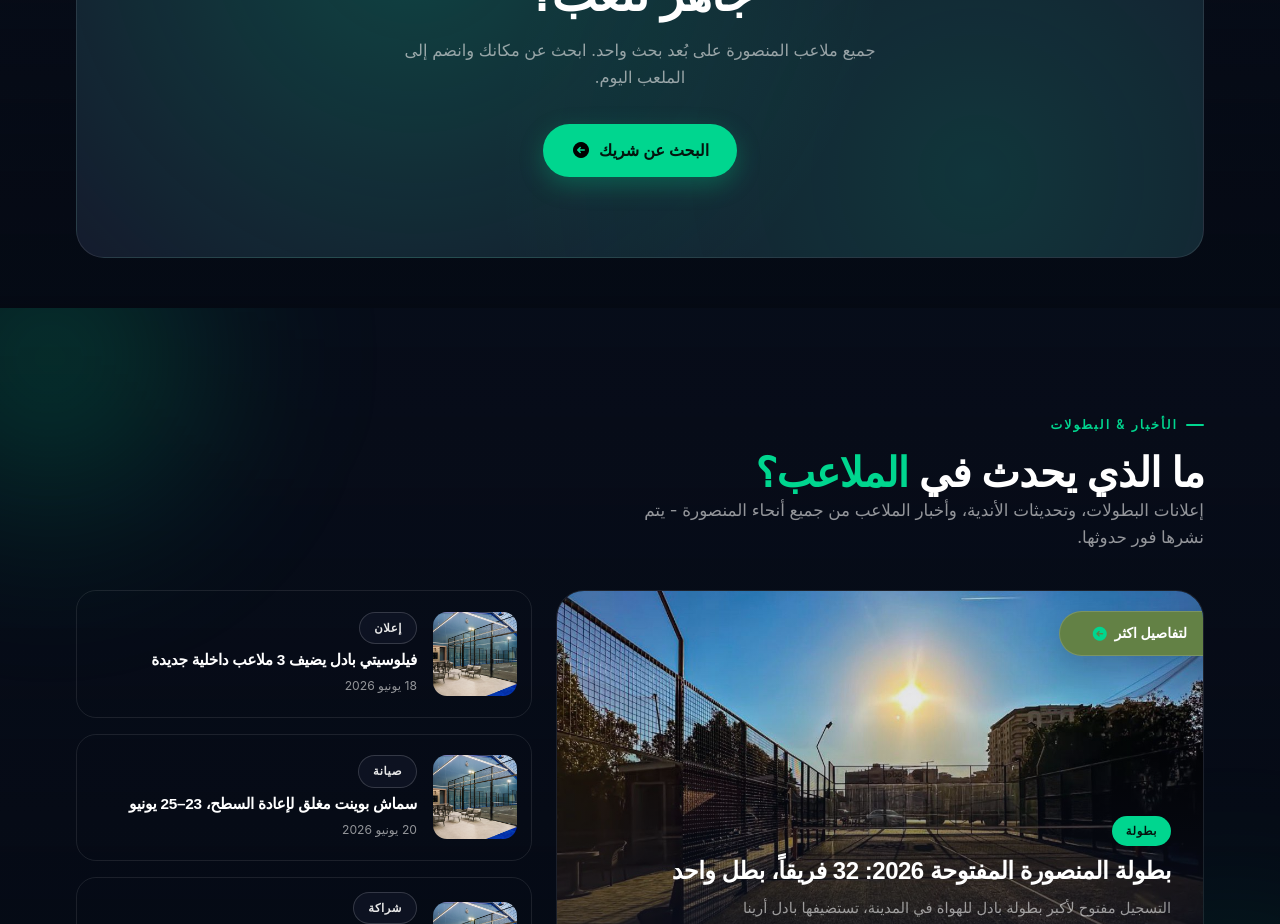
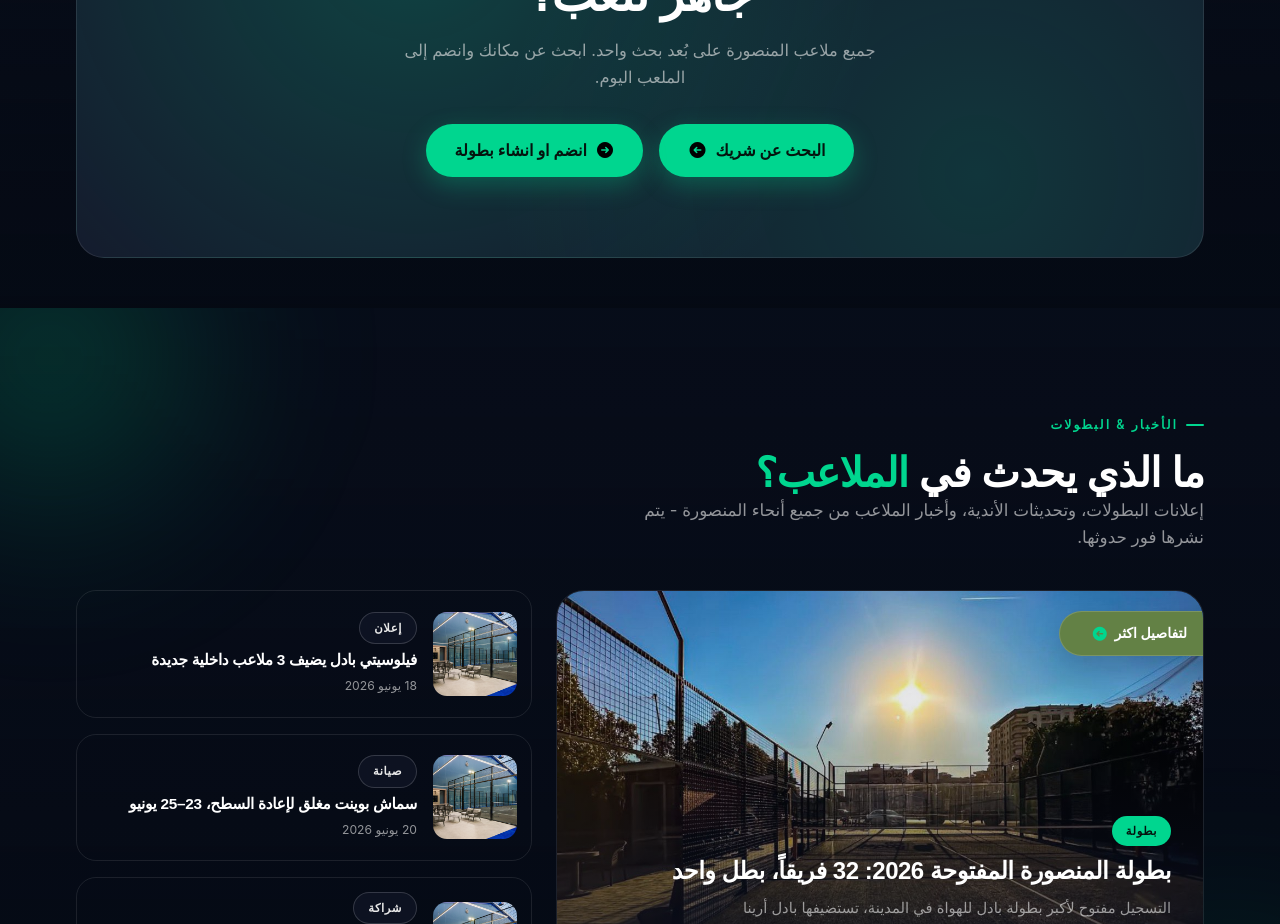
Before and after one commit to NourElshahawy/instapadel, a Next.js app: page / in a window 1280 px wide. Shown: the part 2180-3104 px from the top of the page. Built offline with nearby package versions, Linux system fonts and the light colour scheme.

Commit message:
add btn for tournaments

```diff
--- a/src/components/home/CtaBand.jsx
+++ b/src/components/home/CtaBand.jsx
@@ -11,9 +11,14 @@ export default function CtaBand() {
           <span className="eyebrow justify-content-center">جاهزون عندما تكون أنت جاهزاً</span>
           <h2 className="mt-3">جاهز للعب؟</h2>
           <p>جميع ملاعب المنصورة على بُعد بحث واحد. ابحث عن مكانك وانضم إلى الملعب اليوم.</p>
-          <Link href="/find-partner" className="btn btn-accent">
-            البحث عن شريك <i className="fa-solid fa-circle-arrow-left" style={{color:"#000"}} />
-          </Link>
+          <div className="cta-buttons d-flex gap-3 justify-content-center mt-4 flex-column flex-md-row">
+            <Link href="/find-partner" className="btn btn-accent">
+              البحث عن شريك <i className="fa-solid fa-circle-arrow-left" style={{ color: "#000" }} />
+            </Link>
+            <Link href="/tournaments" className="btn btn-accent">
+              <i className="fa-solid fa-circle-arrow-right" style={{ color: "#000" }} /> انضم او انشاء بطولة
+            </Link>
+          </div>
         </div>
       </div>
     </section>
```
